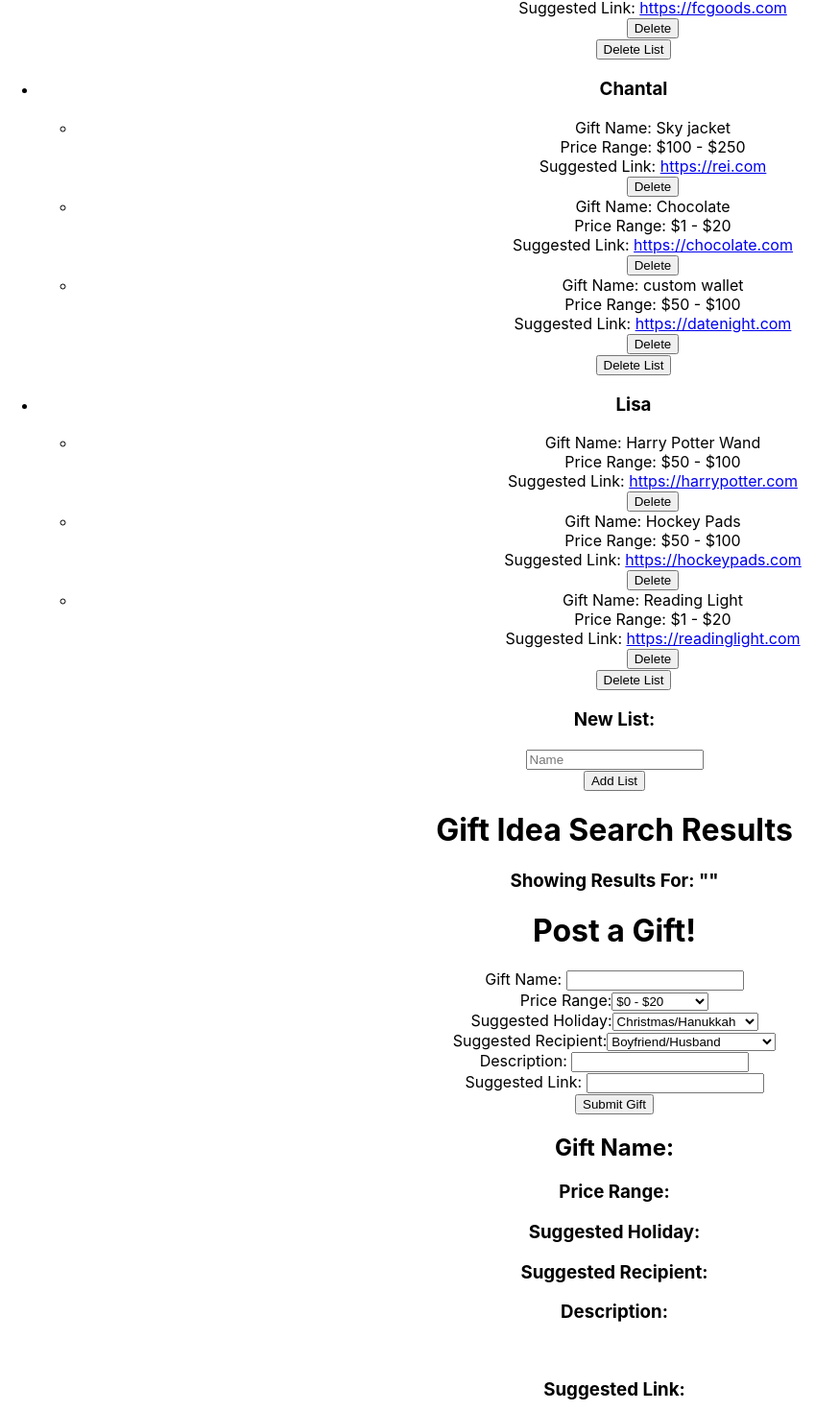
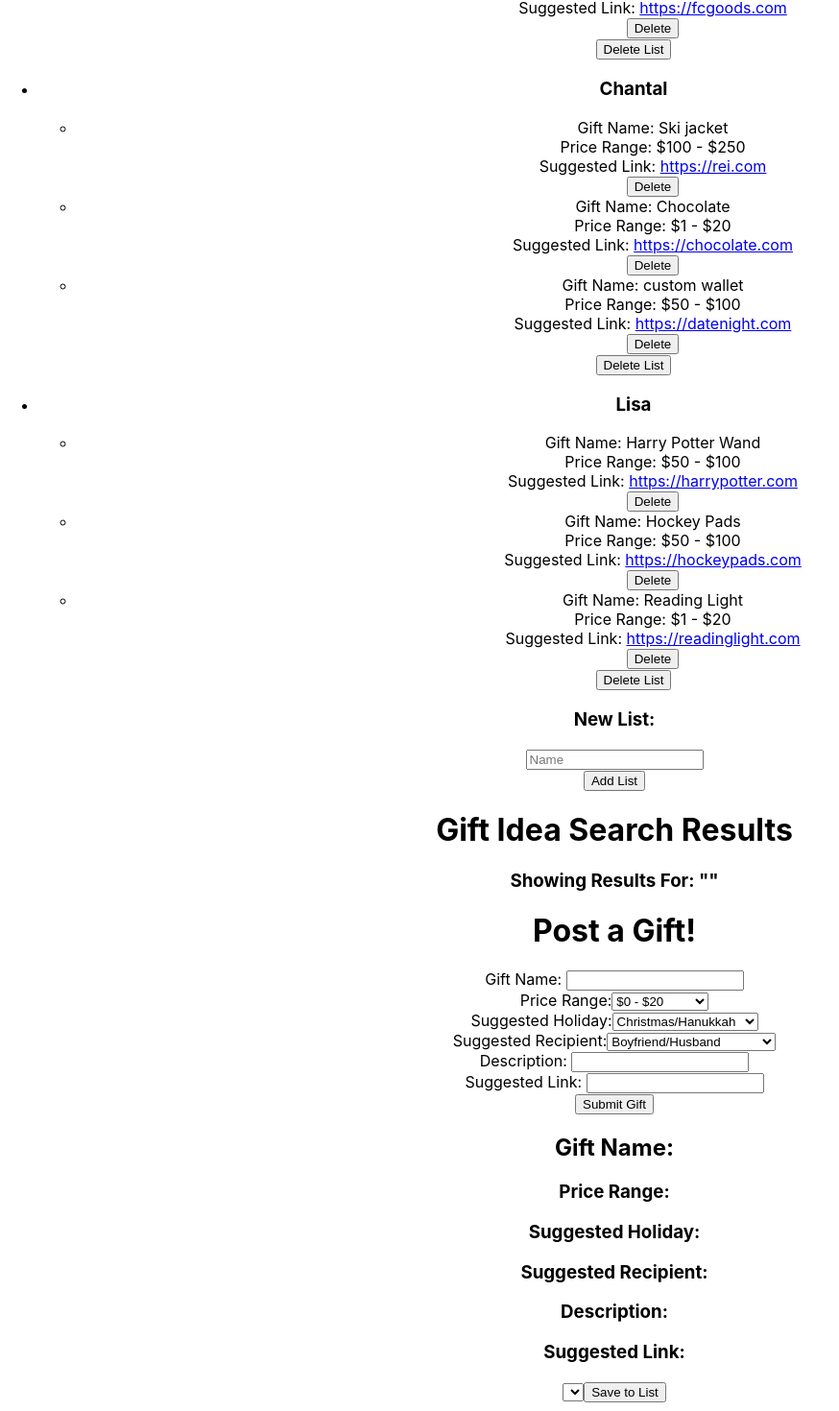
Before and after one commit to ecarlson1201/gift-list-client, a React (Create React App) app: page / in a window 1280 px wide. Shown: the part 325-1795 px from the top of the page at 96% size, without its empty margins (0-874 px from the left). Built offline with nearby package versions, Linux system fonts and the light colour scheme.

Commit message:
added clicked gift

```diff
--- a/src/actions/index.js
+++ b/src/actions/index.js
@@ -25,6 +25,8 @@ export const deleteGift = (title, gift) => ({
 });
 
 export const CLICK_GIFT = "CLICK_GIFT";
-export const clickGift = () => ({
-    type: CLICK_GIFT
+export const clickGift = (object, array) => ({
+    type: CLICK_GIFT,
+    object,
+    array
 });
--- a/src/components/gift-info.js
+++ b/src/components/gift-info.js
@@ -5,14 +5,15 @@ import GiftSaveForm from './gift-save-form';
 
 export function GiftInfo(props) {
     return <section>
-        <h2>Gift Name: {props.clicked.name}</h2>
-        <h3>Price Range: {props.clicked.name}</h3>
-        <h3>Suggested Holiday: {props.clicked.name}</h3>
-        <h3>Suggested Recipient: {props.clicked.name}</h3>
+        <h2>Gift Name: </h2><span>{props.clicked.name}</span>
+        <h3>Price Range: </h3><span>{props.clicked.price}</span>
+        <h3>Suggested Holiday: </h3><span>{props.clicked.holiday}</span>
+        <h3>Suggested Recipient: </h3><span>{props.clicked.recipient}</span>
         <h3>Description:</h3>
-        <p>{props.clicked.name}
-        </p><br />
-        <h3>Suggested Link: {props.clicked.name}</h3>
+        <p>{props.clicked.description}
+        </p>
+        <h3>Suggested Link:</h3>
+        <a href={props.clicked.link} rel='noopener noreferrer' target='_blank' >{props.clicked.link}</a>
         <GiftSaveForm/>
     </section>
 }
--- a/src/components/gift-preview.js
+++ b/src/components/gift-preview.js
@@ -4,14 +4,13 @@ import { connect } from 'react-redux';
 import { clickGift } from '../actions';
 
 export class GiftPreview extends React.Component {
-    handleClick(data) {
-        this.props.dispatch(clickGift(data))
-        console.log(this.props)
-        console.log(this.props.lists.reduce((acc, val, index) => {
+    handleClick(clickedObject) {
+        const optionsArray =this.props.lists.reduce((acc, val, index) => {
             acc.push(this.props.lists[index].title)
             return acc
-        }, []))
-    }
+        }, []);
+        this.props.dispatch(clickGift(clickedObject, optionsArray))
+    };
 
     render() {
         return <div onClick={() => this.handleClick(this.props)}>
@@ -22,4 +21,9 @@ export class GiftPreview extends React.Component {
     };
 };
 
-export default connect()(GiftPreview);
+const mapStateToProps = state => ({
+    clicked: state.clicked,
+    lists: state.lists
+});
+
+export default connect(mapStateToProps)(GiftPreview);
--- a/src/components/gift-save-form.js
+++ b/src/components/gift-save-form.js
@@ -1,13 +1,38 @@
 import React from 'react';
 import { connect } from 'react-redux';
 
-export function GiftSaveForm(props) {
-    return <form action="save">
-        <select name="gift-lists">
-        </select>
-        <input type="submit" value="Save to List" />
-    </form>
-}
+import { saveGift } from '../actions';
 
+export class GiftSaveForm extends React.Component {
+    constructor(props) {
+        super(props);
+        this.onSubmit = this.onSubmit.bind(this);
+    }
+    onSubmit(event) {
+        event.preventDefault();
+        const savedGift = { ...this.props.clicked }
+        delete savedGift.options
+        this.props.dispatch(saveGift(event.currentTarget.listOptions.value, savedGift))
+        console.log(this.props.lists)
+    };
 
-export default connect()(GiftSaveForm)
+    render() {
+        const options = this.props.clicked.options.map((option, index) => (
+            <option key={index}>{option}</option>
+        ));
+
+        return <form action="save" onSubmit={this.onSubmit}>
+            <select name="listOptions">
+                {options}
+            </select>
+            <input type="submit" value="Save to List" />
+        </form>;
+    };
+};
+
+const mapStateToProps = state => ({
+    clicked: state.clicked,
+    lists: state.lists
+});
+
+export default connect(mapStateToProps)(GiftSaveForm);
--- a/src/reducers/index.js
+++ b/src/reducers/index.js
@@ -3,7 +3,7 @@ import {
     SAVE_GIFT,
     DELETE_GIFT_LIST,
     DELETE_GIFT,
-    CLICK_GIFT
+    CLICK_GIFT,
 } from '../actions/index'
 
 const initialState = {
@@ -35,7 +35,7 @@ const initialState = {
             "title": "Chantal",
             "gifts": [
                 {
-                    "name": "Sky jacket",
+                    "name": "Ski jacket",
                     "price": "$100 - $250",
                     "holiday": "birthday",
                     "recipient": "girlfriend/wife",
@@ -114,6 +114,19 @@ export default (state = initialState, action) => {
                 lists: arrayRemove(state.lists, action.index)
             });
 
+        case CLICK_GIFT:
+            return Object.assign({}, state, {
+                clicked: {
+                    name: action.object.name,
+                    price: action.object.price,
+                    holiday: action.object.holiday,
+                    recipient: action.object.recipient,
+                    description: action.object.description,
+                    link: action.object.link,
+                    options: action.array
+                }
+            });
+
         case DELETE_GIFT:
             let listsAfterDelete = state.lists.reduce((acc, val, index) => {
                 if (state.lists[index].title === action.title) {
@@ -126,21 +139,14 @@ export default (state = initialState, action) => {
             });
 
         case SAVE_GIFT:
-            let newLists = state.lists.reduce((acc, val, index) => {
+            let listsAfterSave = state.lists.reduce((acc, val, index) => {
                 if (state.lists[index].title === action.title) {
-                    return [...state.lists[index].gifts,
-                    action.gift
-                    ];
+                    acc[index].gifts.push(action.gift)
                 };
                 return acc;
             }, state.lists);
             return Object.assign({}, state, {
-                lists: newLists
-            });
-
-        case CLICK_GIFT:
-            return Object.assign({}, state, {
-
+                lists: listsAfterSave
             });
 
         default:
```
